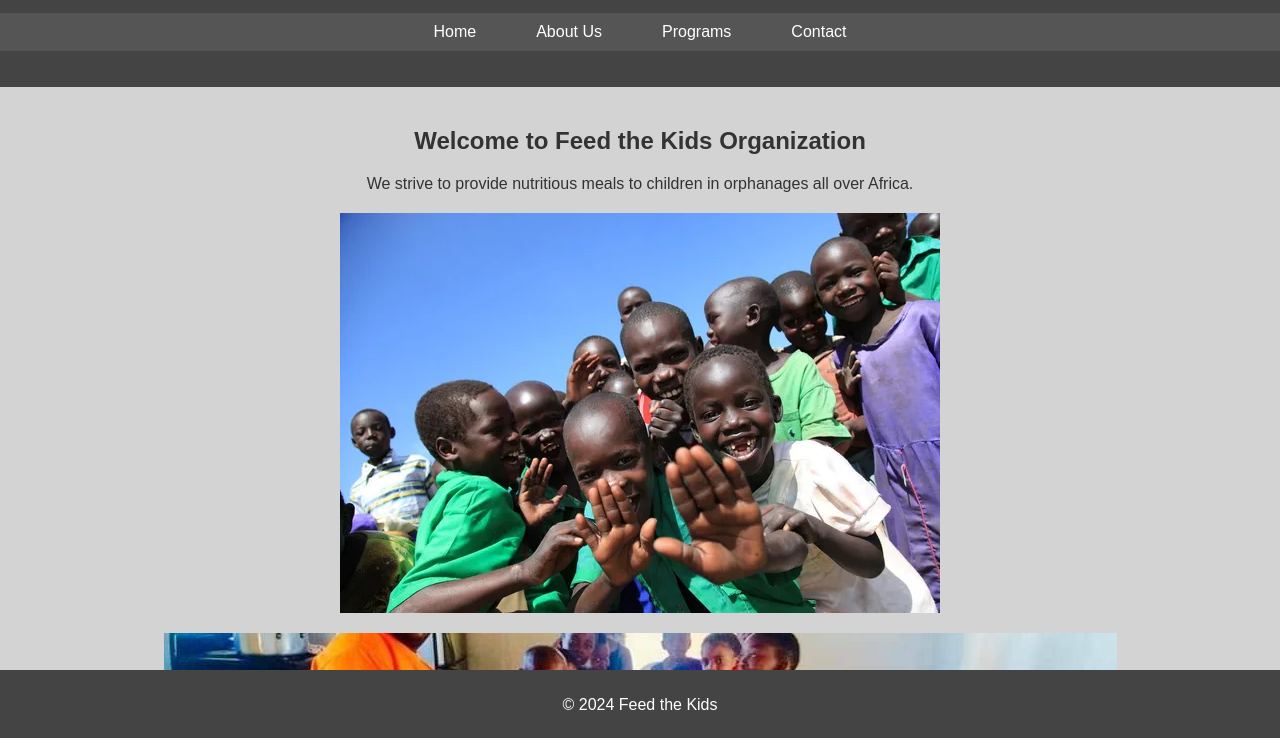
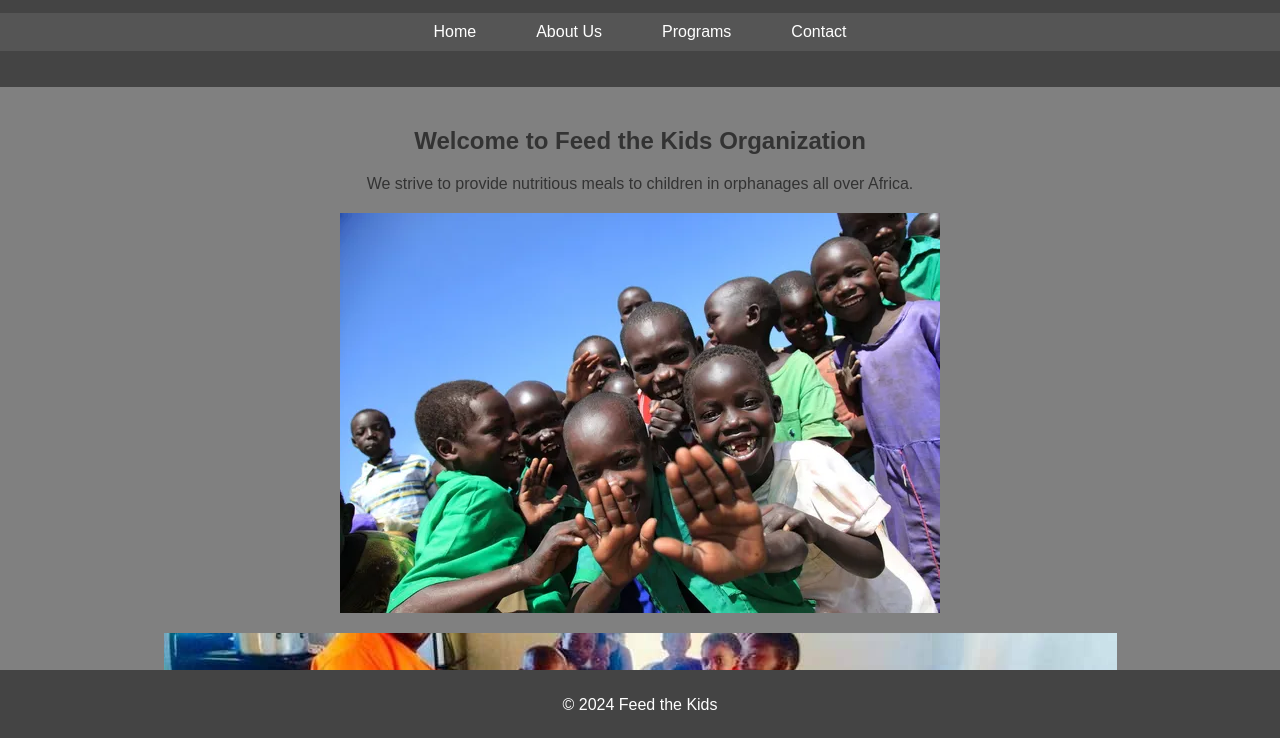
Before and after one commit to Makori81/FTK, a plain HTML site: page index.html in a window 1280 px wide. Shown: the part 60-798 px from the top of the page. Drawn offline with Linux system fonts and the light colour scheme; files that its build step writes are made by us from their sources; files whose address does not match are found by name.

Commit message:
Update style.css

```diff
--- a/style.css
+++ b/style.css
@@ -1,7 +1,7 @@
 /* General Styles */
 body {
     font-family: Arial, sans-serif;
-    background-color: #d3d3d3;
+    background-color: grey;
     color: #333;
     margin: 0;
     padding: 0;
```
